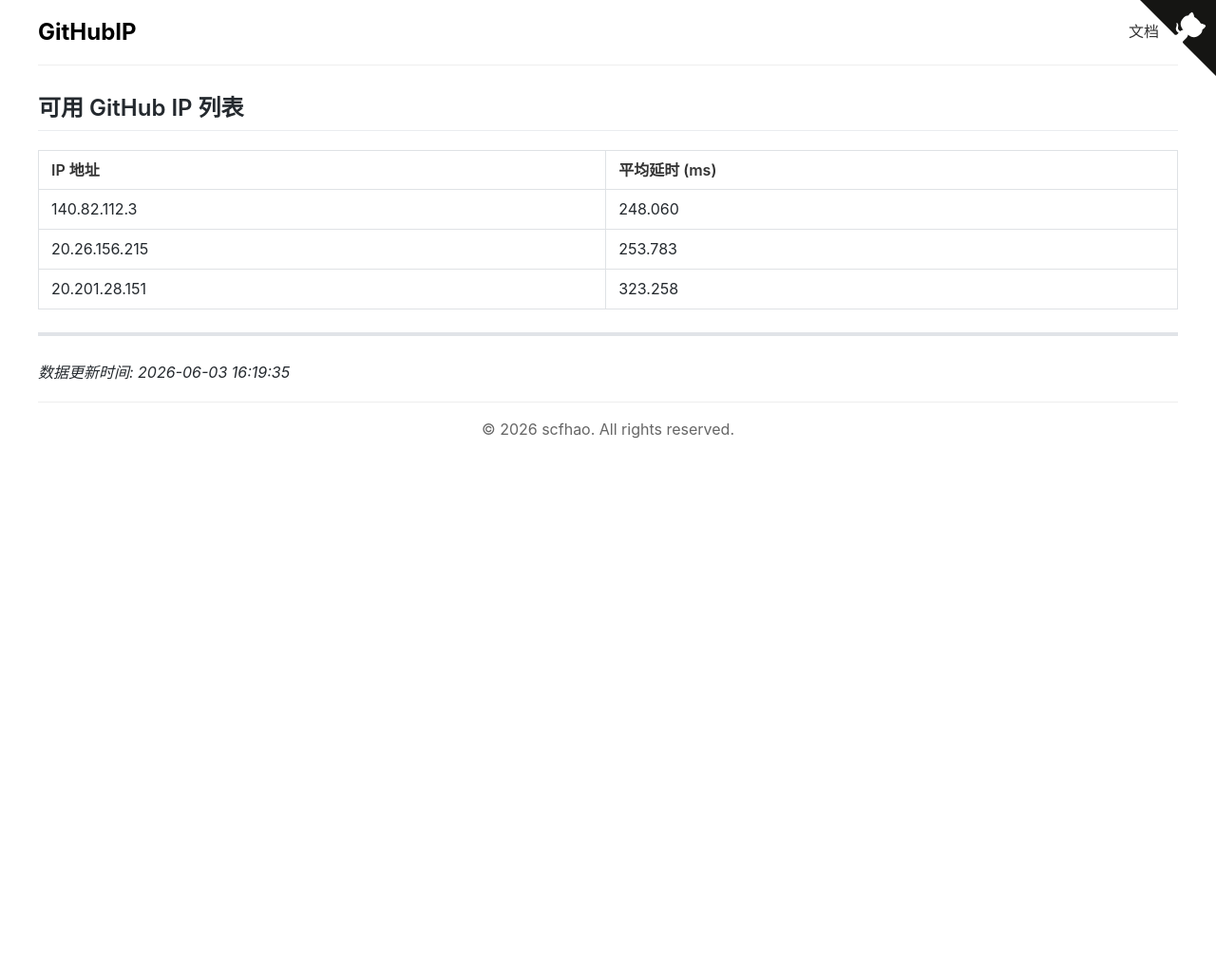
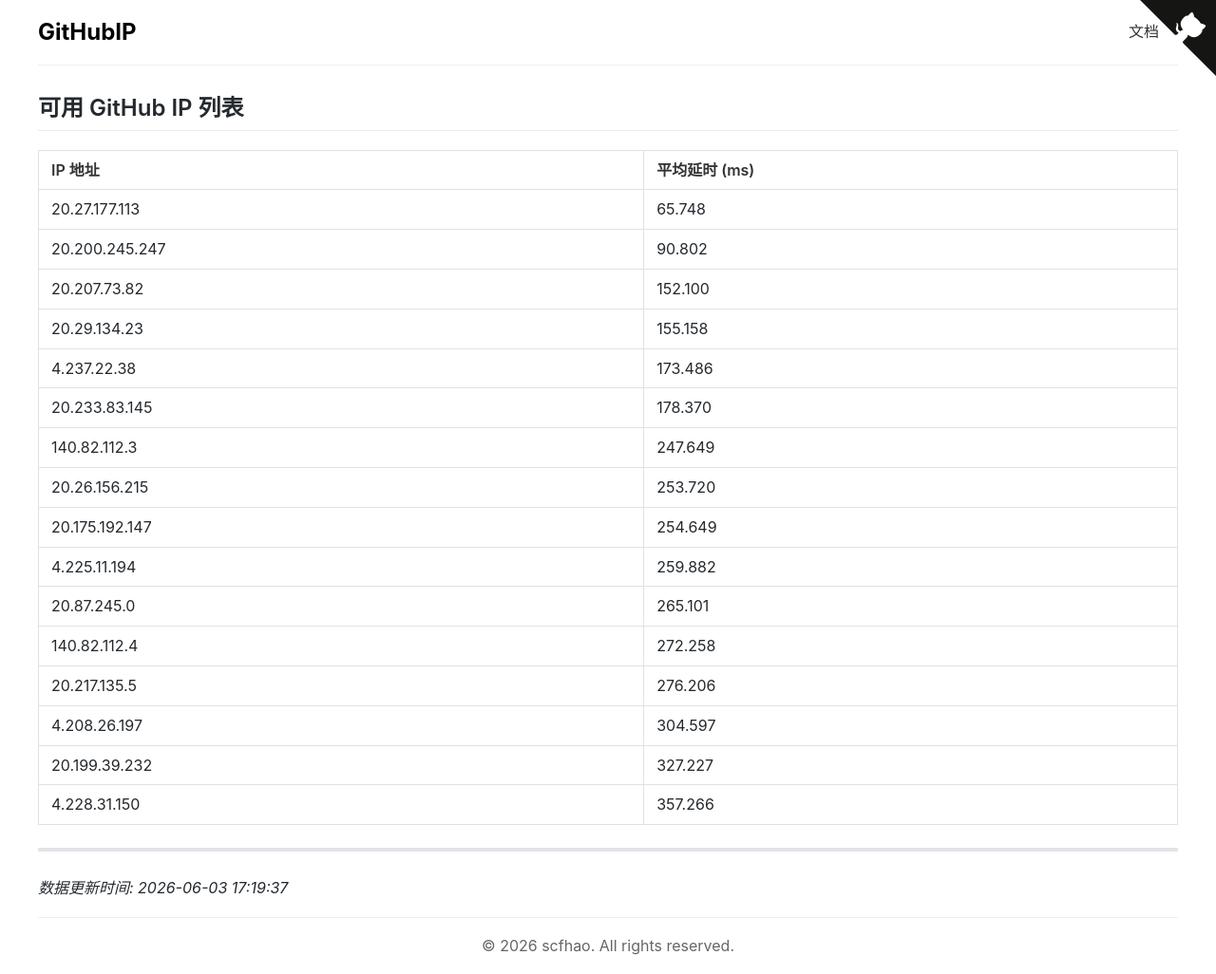
Before and after one commit to scfhao/GitHubIP, a Jekyll site: the page built from index.md, in a window 1280 px wide. Shown: the whole page at 95% size. Built offline with Jekyll 4.4.1, drawn with Linux system fonts in a browser that asks for light colours; before the commit the page ends 900 px from its top, so only the background shows below that.

Commit message:
自动脚本执行 - 2026-06-03 17:19:37

```diff
--- a/index.md
+++ b/index.md
@@ -1,17 +1,30 @@
 ---
 layout: home
 title: GitHub IP 列表
-date: 2026-06-03 16:19:35
+date: 2026-06-03 17:19:37
 ---
 
 ## 可用 GitHub IP 列表
 
 | IP 地址 | 平均延时 (ms) |
 |---------|--------------|
-| 140.82.112.3 | 248.060 |
-| 20.26.156.215 | 253.783 |
-| 20.201.28.151 | 323.258 |
+| 20.27.177.113 | 65.748 |
+| 20.200.245.247 | 90.802 |
+| 20.207.73.82 | 152.100 |
+| 20.29.134.23 | 155.158 |
+| 4.237.22.38 | 173.486 |
+| 20.233.83.145 | 178.370 |
+| 140.82.112.3 | 247.649 |
+| 20.26.156.215 | 253.720 |
+| 20.175.192.147 | 254.649 |
+| 4.225.11.194 | 259.882 |
+| 20.87.245.0 | 265.101 |
+| 140.82.112.4 | 272.258 |
+| 20.217.135.5 | 276.206 |
+| 4.208.26.197 | 304.597 |
+| 20.199.39.232 | 327.227 |
+| 4.228.31.150 | 357.266 |
 
 ---
 
-*数据更新时间: 2026-06-03 16:19:35*
+*数据更新时间: 2026-06-03 17:19:37*
```
